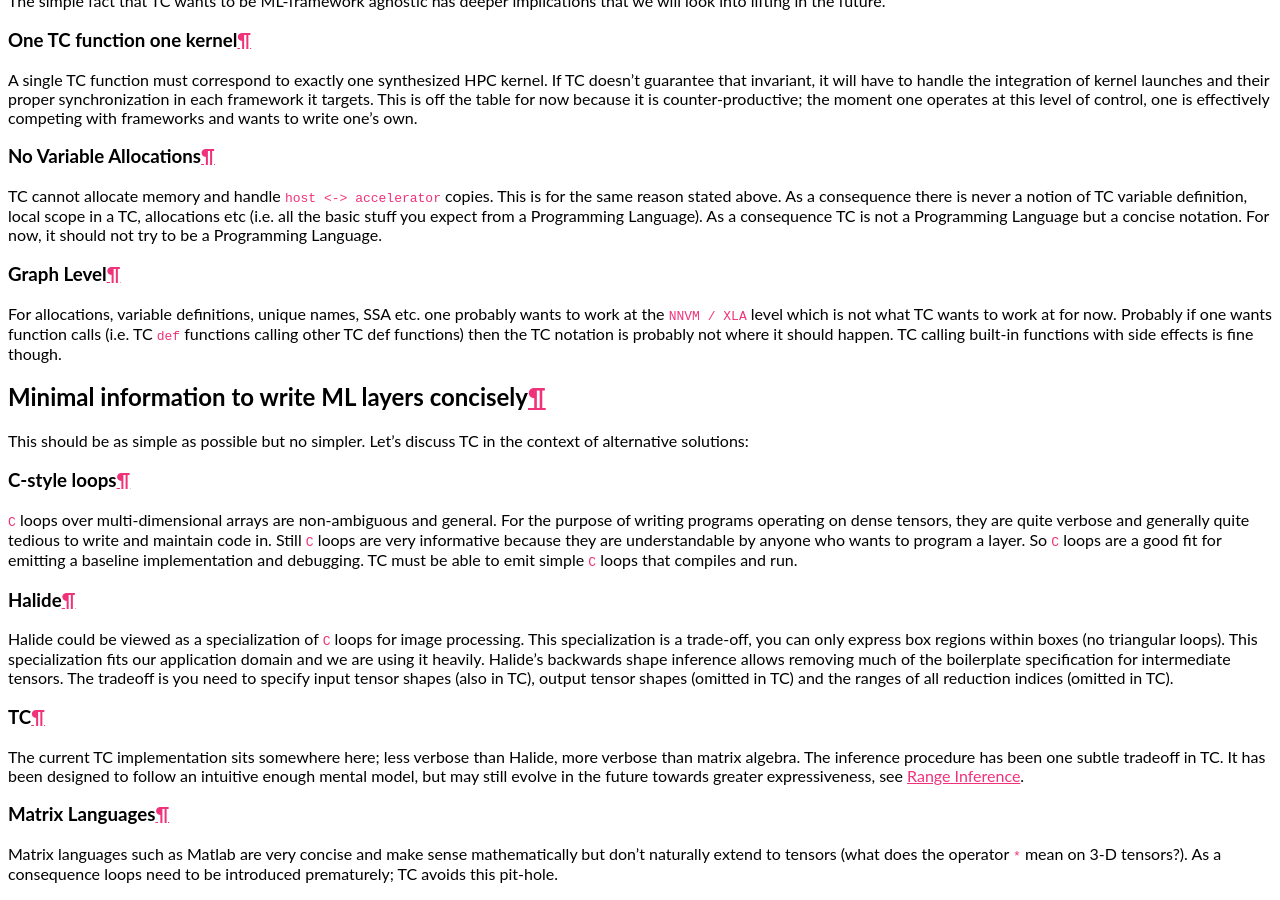
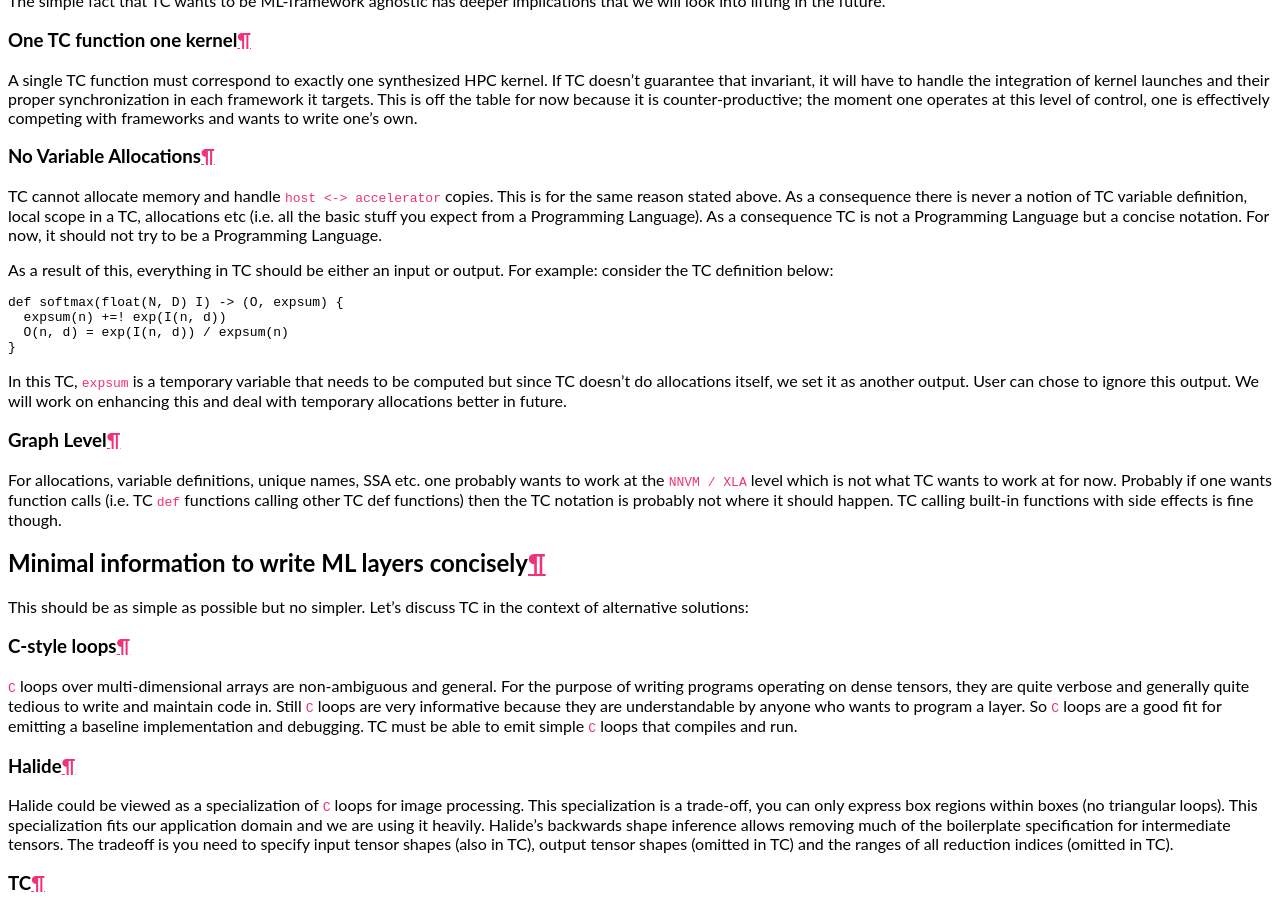
Before and after one commit to facebookresearch/TensorComprehensions, a Sphinx documentation site: the page built from docs/source/ml_with_tc.rst, in a window 1280 px wide and 900 px high, scrolled down 2446 px. Built offline with Sphinx 7.4.7 and the Read the Docs theme 2.0.0, drawn with Linux system fonts in a browser that asks for light colours.

Commit message:
Update docs and write about temporaties explicitly

```diff
--- a/docs/source/docker_image.rst
+++ b/docs/source/docker_image.rst
@@ -35,9 +35,9 @@ The conda and non-conda images for each setup are below:
 TC runtime image with nvidia-docker
 -----------------------------------
 
-We also provide a runtime nvidia-docker image for `Ubuntu 14.04`, gcc 4.8, CUDA 8 and CUDNN 6. Using this image,
-you can also run gpu tests. To run the image, make sure you have `nvidia-docker` installed. Then run the image using
-following command:
+We also provide a runtime nvidia-docker image for :code:`Ubuntu 14.04`, :code:`gcc 4.8`, :code:`CUDA 8` and :code:`CUDNN 6`.
+Using this image, you can also run gpu tests. To run the image, make sure you
+have :code:`nvidia-docker` installed. Then run the image using following command:
 
 * :code:`NVIDIA-Docker Ubuntu 14.04 conda environment`
 
--- a/docs/source/installation.rst
+++ b/docs/source/installation.rst
@@ -16,4 +18,4 @@ Some users might prefer building TC in :code:`non-conda` enviroment and some mig
 
 Further, we also provide runtime :code:`docker` images for both :code:`conda` and :code:`non-conda` environment and also an :code:`nvidia-docker` runtime image for TC to have access to GPUs.
 
-You can chose whatever build settings suit your requirements best and follow the instructions to build.
+You can chose whatever build settings suit your requirements best and follow the instructions to build. Please feel free to contact us in case you need help with build.
--- a/docs/source/ml_with_tc.rst
+++ b/docs/source/ml_with_tc.rst
@@ -37,6 +37,21 @@ for the same reason stated above. As a consequence there is never a notion of TC
 scope in a TC, allocations etc (i.e. all the basic stuff you expect from a
 Programming Language). As a consequence TC is not a Programming Language but a concise
 notation. For now, it should not try to be a Programming Language.
+
+As a result of this, everything in TC should be either an input or output. For example:
+consider the TC definition below:
+
+.. code::
+
+    def softmax(float(N, D) I) -> (O, expsum) {
+      expsum(n) +=! exp(I(n, d))
+      O(n, d) = exp(I(n, d)) / expsum(n)
+    }
+
+In this TC, :code:`expsum` is a temporary variable that needs to be computed but
+since TC doesn't do allocations itself, we set it as another output. User can chose
+to ignore this output. We will work on enhancing this and deal with temporary
+allocations better in future.
 
 Graph Level
 ^^^^^^^^^^^
```
Also changed, not shown: other parts of docs/source/installation.rst (+2 -0 lines).
